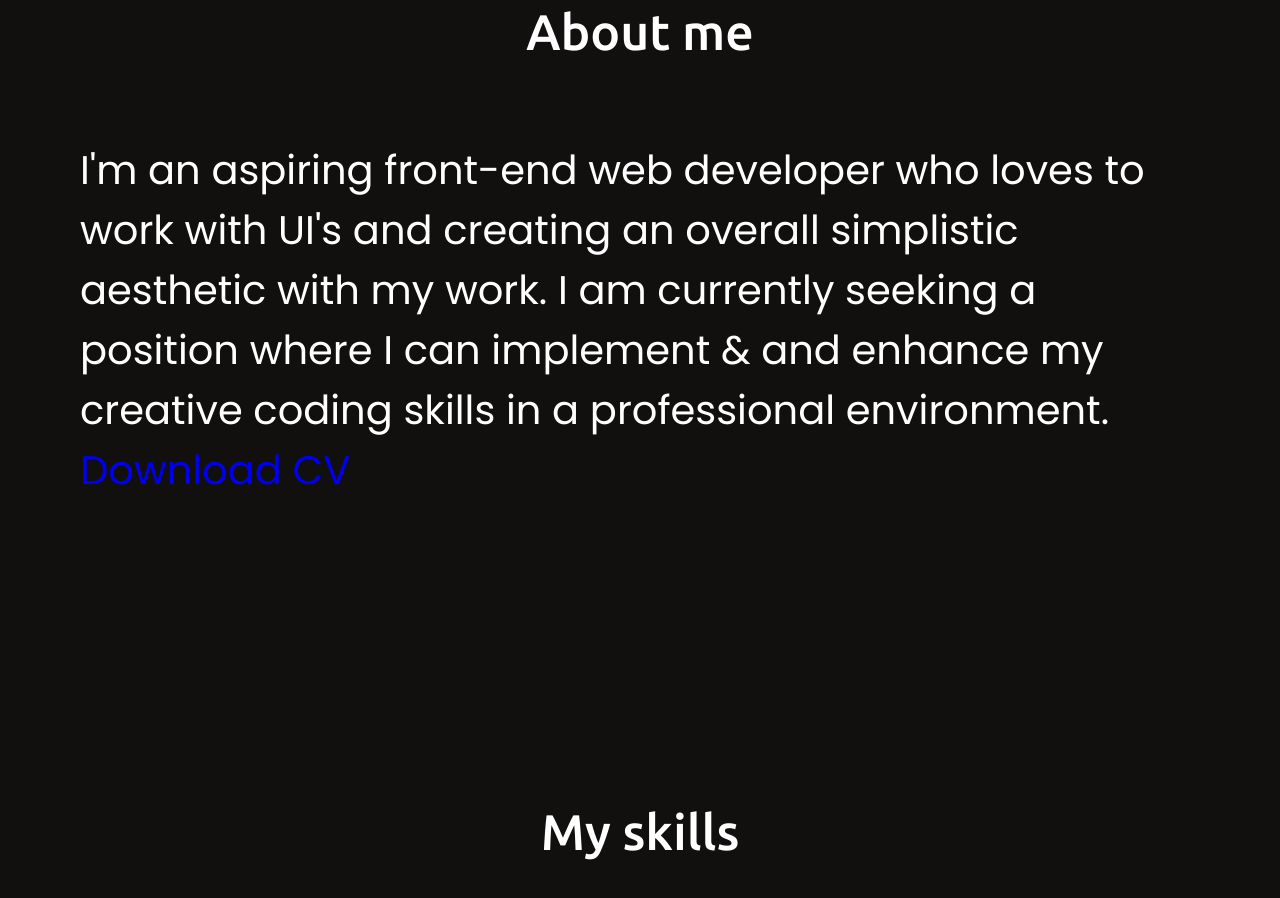
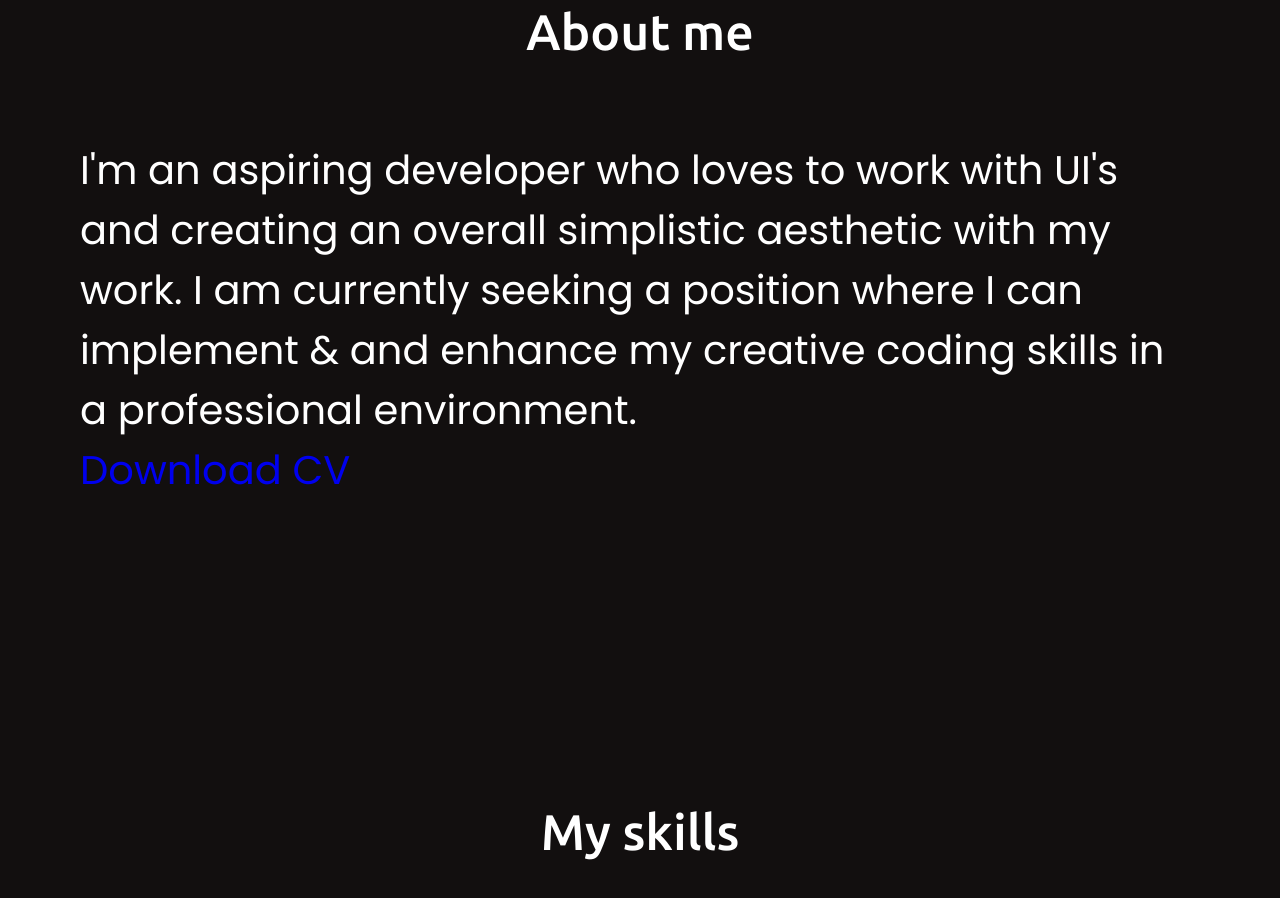
Before and after one commit to SarwanH/SarwanH.github.io, a plain HTML site: page index.html in a window 1280 px wide. Shown: the part 897-1795 px from the top of the page. Drawn offline with nearby package versions, Linux system fonts and the light colour scheme.

Commit message:
Update index.html

```diff
--- a/index.html
+++ b/index.html
@@ -51,7 +51,7 @@
             <div class="about-content">
                 <div class="column right">
                     <div class="text"></div>
-                    <p>I'm an aspiring front-end web developer who loves to work with UI's and creating an overall simplistic aesthetic with my work. I am currently seeking a position where I can implement & and enhance my creative coding skills in a professional environment.</p>
+                    <p>I'm an aspiring developer who loves to work with UI's and creating an overall simplistic aesthetic with my work. I am currently seeking a position where I can implement & and enhance my creative coding skills in a professional environment.</p>
                     <a href="Heralall_Sarwan_Resume.pdf" download>Download CV</a>
                 </div>
             </div>
```
